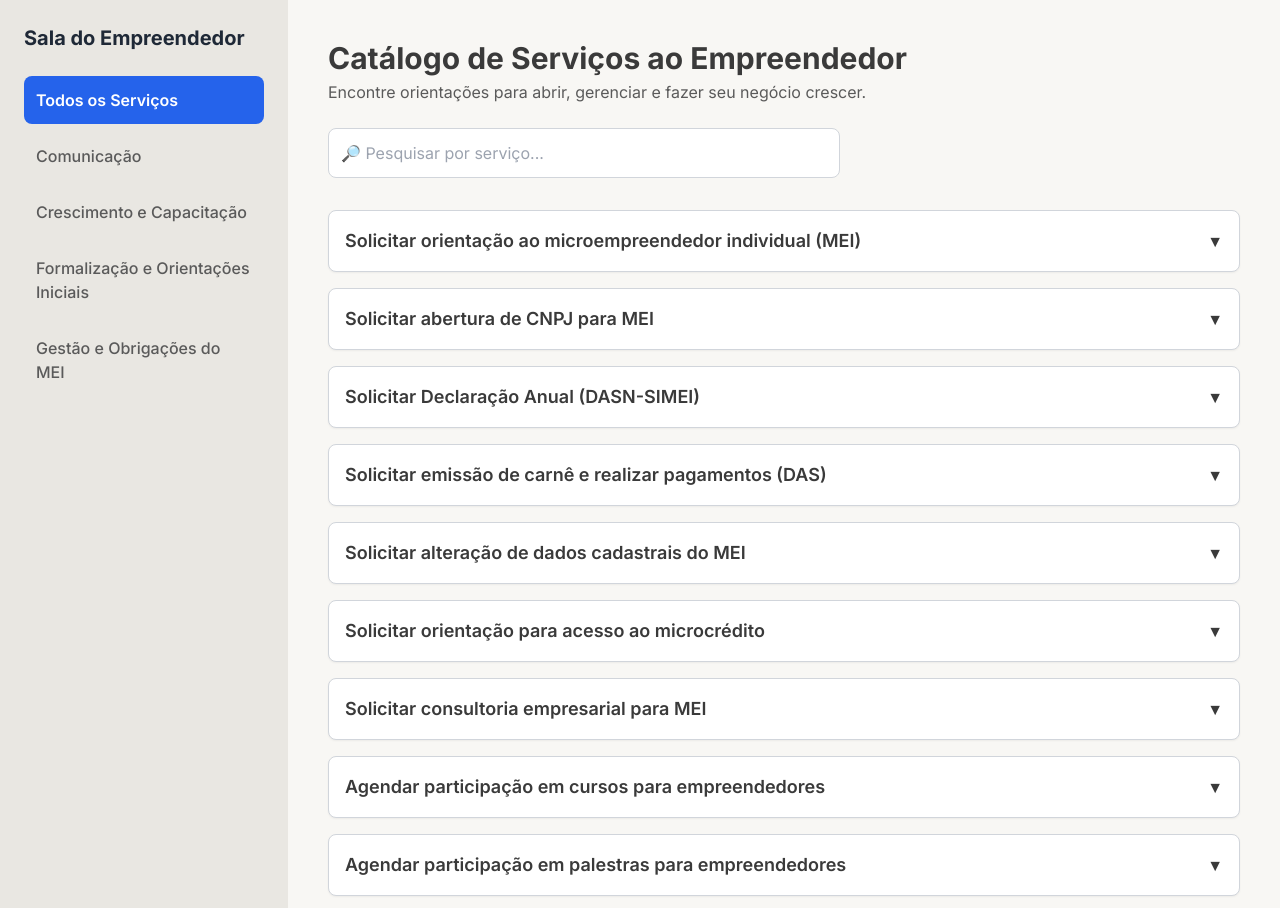
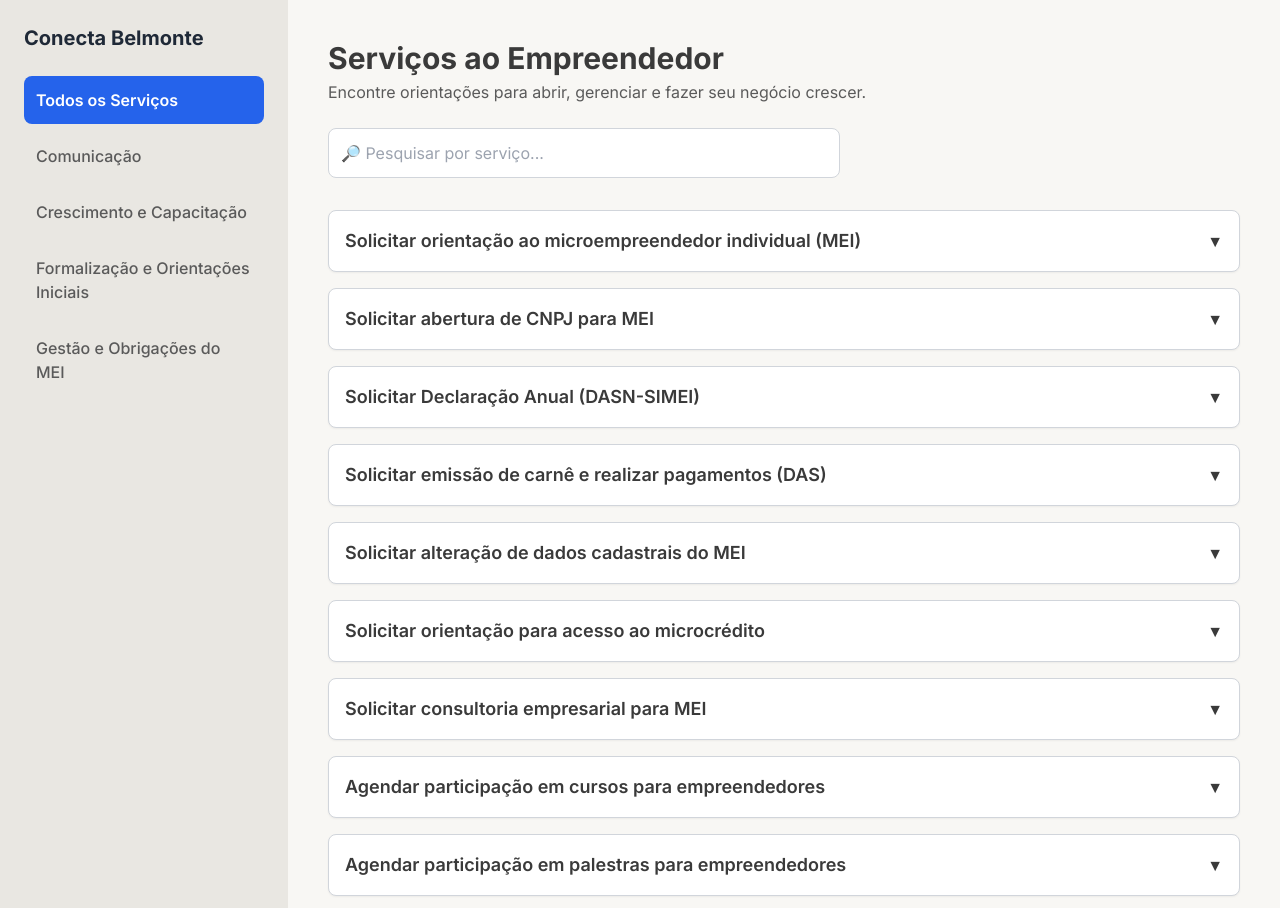
Before and after one commit to fmomoreira/conecta-belmonte-sala-empreendedor, a plain HTML site: page index.html in a window 1280 px wide. Shown: the top 908 px of the page. Drawn offline with nearby package versions, Linux system fonts and the light colour scheme.

Commit message:
update project

```diff
--- a/index.html
+++ b/index.html
@@ -60,7 +60,7 @@
     <div id="app" class="flex flex-col md:flex-row min-h-screen">
 
         <aside id="sidebar" class="w-full md:w-64 lg:w-72 bg-[var(--bg-sidebar)] p-4 md:p-6 flex-shrink-0">
-            <h1 class="text-xl font-bold text-gray-800 mb-6">Sala do Empreendedor</h1>
+            <h1 class="text-xl font-bold text-gray-800 mb-6">Conecta Belmonte</h1>
             <nav id="category-nav">
                 <ul class="space-y-2">
                     <li><button data-category="Todos" class="sidebar-item w-full text-left p-3 rounded-lg font-medium text-[var(--text-light)] transition-colors duration-200 hover:bg-gray-300 active">Todos os Serviços</button></li>
@@ -70,7 +70,7 @@
 
         <main class="flex-1 p-4 md:p-8 lg:p-10">
             <header class="mb-8">
-                <h2 class="text-2xl md:text-3xl font-bold text-[var(--text-dark)]">Catálogo de Serviços ao Empreendedor</h2>
+                <h2 class="text-2xl md:text-3xl font-bold text-[var(--text-dark)]">Serviços ao Empreendedor</h2>
                 <p class="text-md text-[var(--text-light)] mt-1">Encontre orientações para abrir, gerenciar e fazer seu negócio crescer.</p>
                 <div class="mt-6">
                     <input type="text" id="search-input" placeholder="🔎 Pesquisar por serviço..." class="w-full max-w-lg p-3 border border-[var(--border-color)] rounded-lg focus:ring-2 focus:ring-[var(--accent)] focus:outline-none transition-shadow">
```
